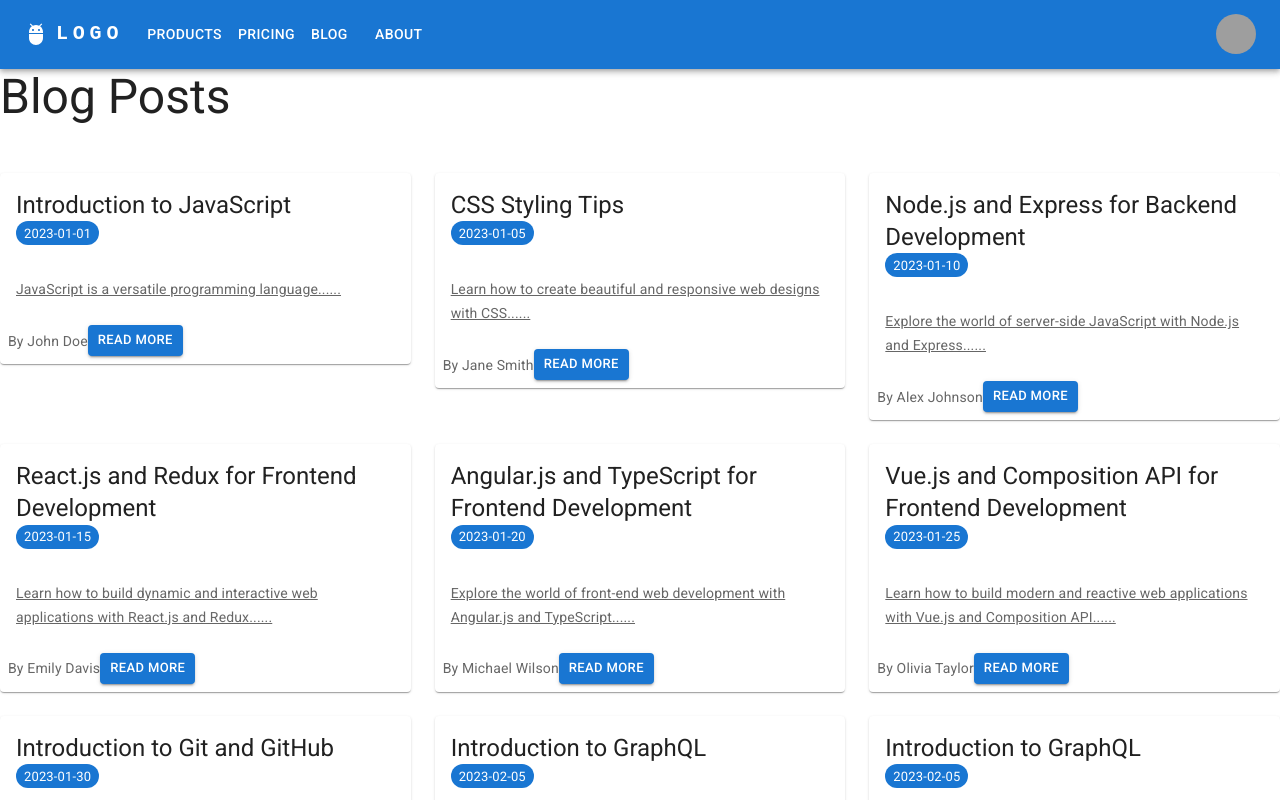
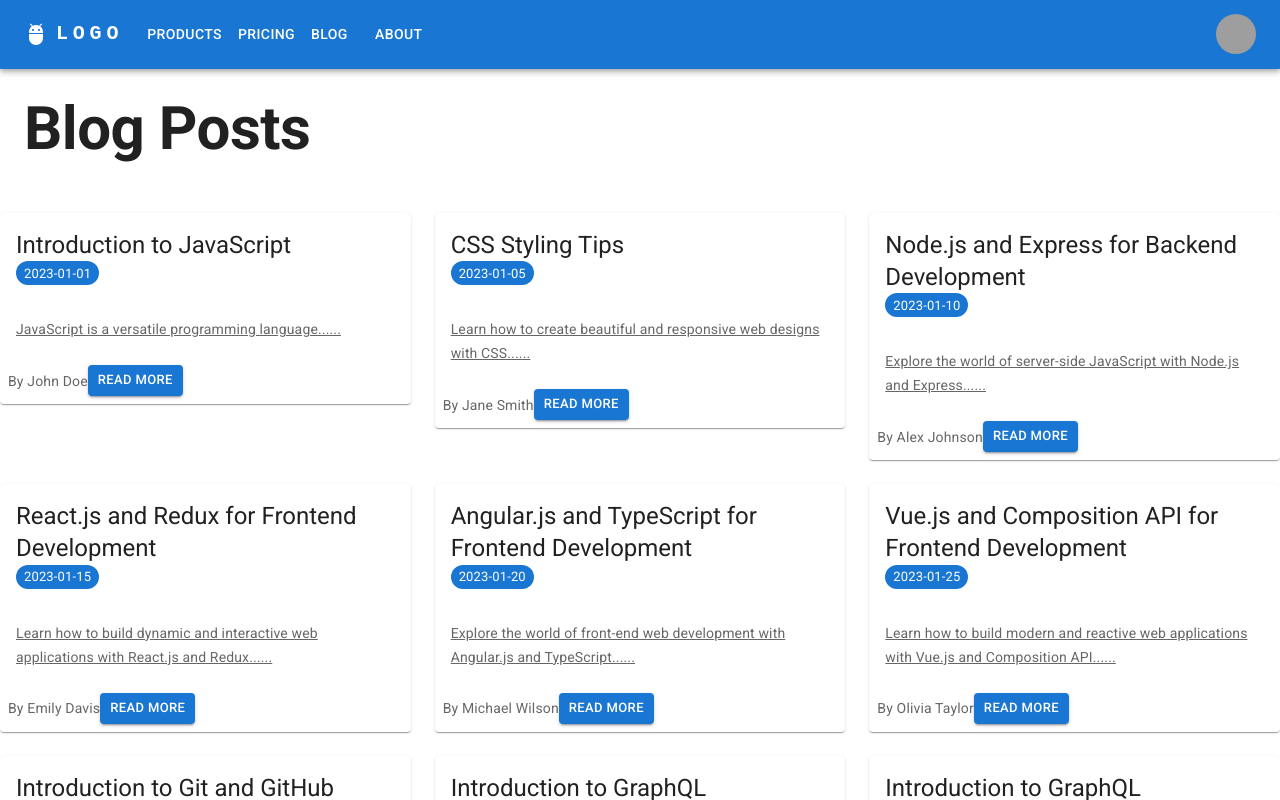
Before and after one commit to gillesashley/my-blog, a React (Vite) app: page /blog in a window 1280 px wide. Shown: the top 800 px of the page. Built offline with nearby package versions, Linux system fonts and the light colour scheme; grey boxes are pictures that could not be loaded.

Commit message:
modified the look and feel of Blog Post heading

```diff
--- a/src/components/blog/bloglist.component.tsx
+++ b/src/components/blog/bloglist.component.tsx
@@ -15,7 +15,10 @@ export default function BlogList() {
   return (
     <Grid container spacing={3}>
       <Grid item xs={12}>
-        <Typography variant="h3" sx={{ mb: 3 }}>
+        <Typography
+          variant="h2"
+          sx={{ mb: 3, mt: 3, ml: 3, fontWeight: "bold" }}
+        >
           Blog Posts
         </Typography>
       </Grid>
```
